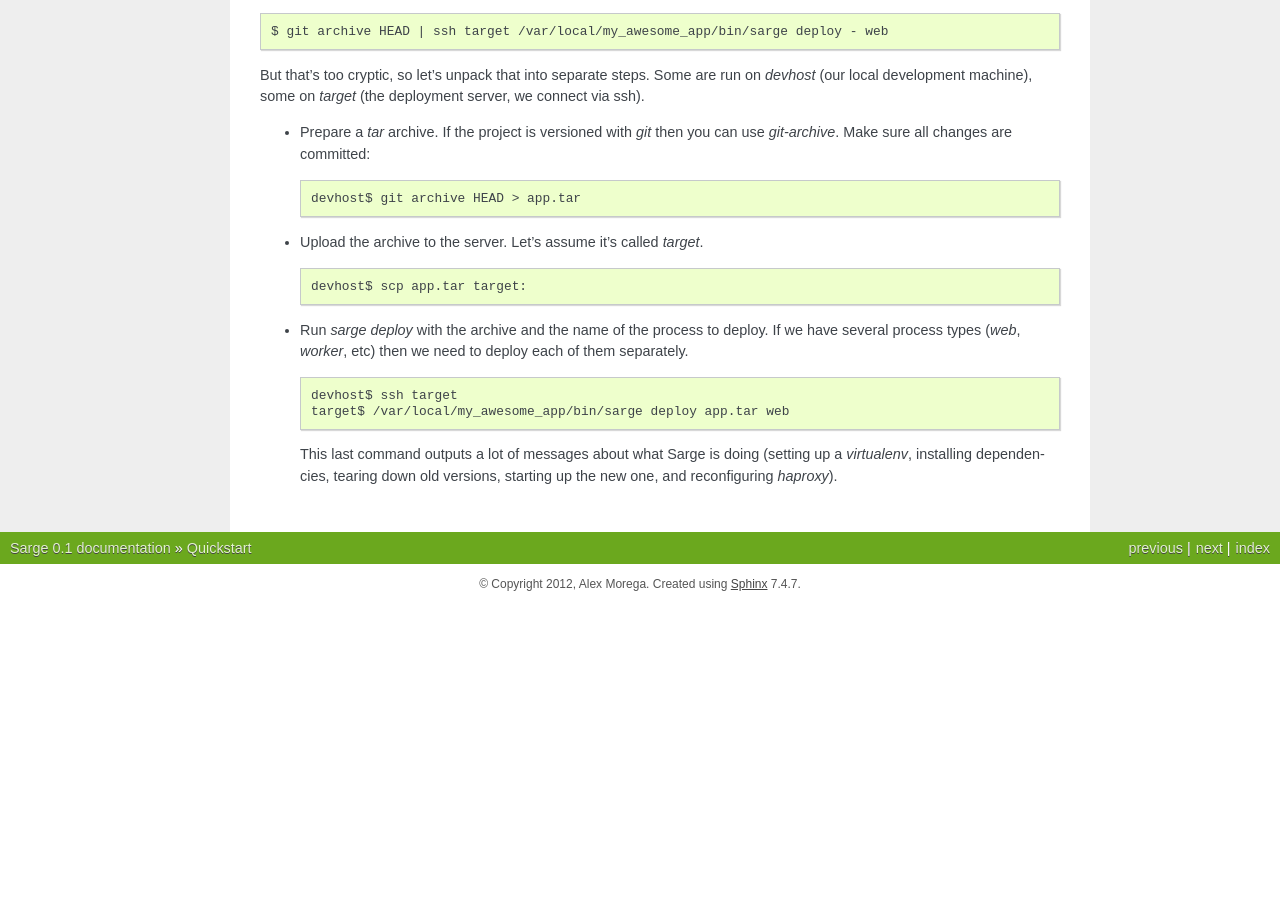
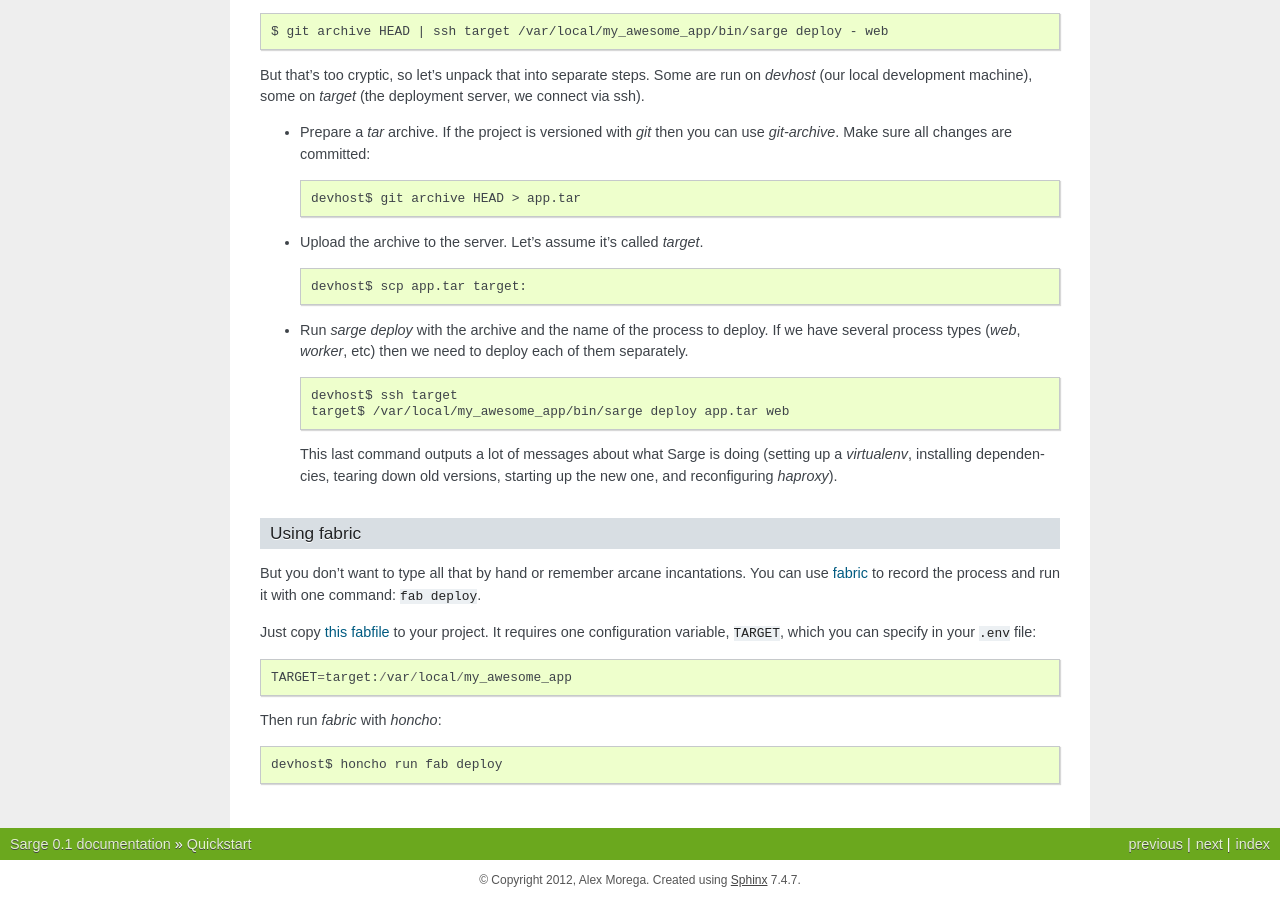
Before and after one commit to mgax/airship, a Sphinx documentation site: the page built from docs/quickstart.rst, in a window 1280 px wide and 900 px high, scrolled down 2633 px. Built offline with Sphinx 7.4.7, drawn with Linux system fonts in a browser that asks for light colours; before the commit the page ends 3237 px from its top, so only the background shows below that.

Commit message:
deploy with fabric

```diff
--- a/docs/quickstart.rst
+++ b/docs/quickstart.rst
@@ -208,3 +208,21 @@ are run on `devhost` (our local development machine), some on `target`
   This last command outputs a lot of messages about what Sarge is doing
   (setting up a `virtualenv`, installing dependencies, tearing down old
   versions, starting up the new one, and reconfiguring `haproxy`).
+
+Using fabric
+~~~~~~~~~~~~
+But you don't want to type all that by hand or remember arcane
+incantations. You can use fabric_ to record the process and run it with
+one command: ``fab deploy``.
+
+Just copy `this fabfile`_ to your project. It requires one configuration
+variable, ``TARGET``, which you can specify in your ``.env`` file::
+
+    TARGET=target:/var/local/my_awesome_app
+
+Then run `fabric` with `honcho`::
+
+    devhost$ honcho run fab deploy
+
+.. _fabric: http://docs.fabfile.org/
+.. _this fabfile: https://gist.github.com/4266737
```
